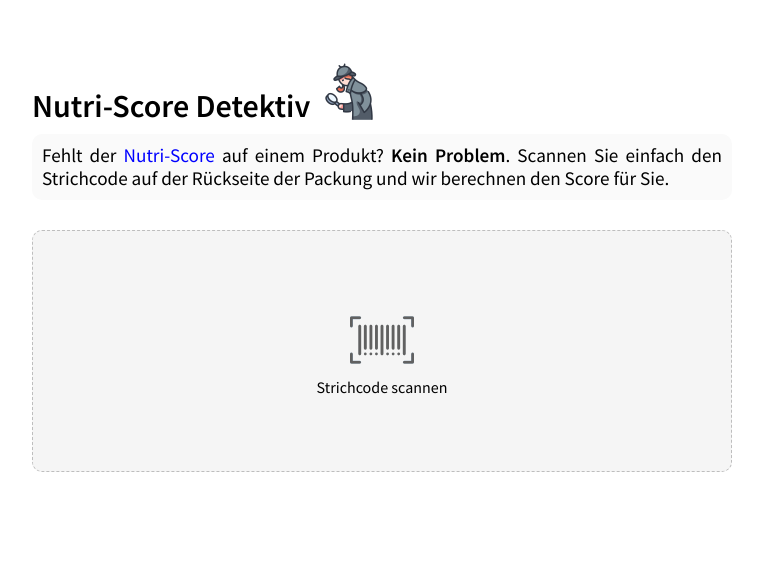
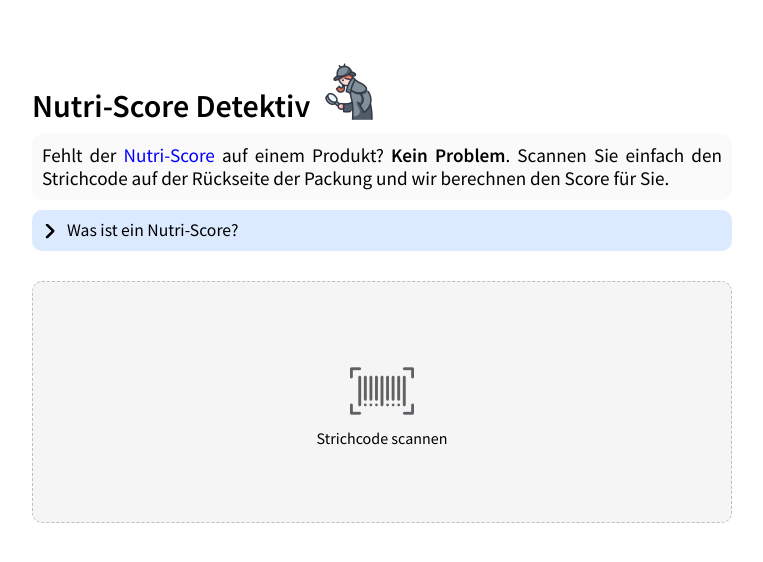
Before and after one commit to Kexplx/nutriscore-detective, an Angular app in the folder frontend/: page / in a window 1280 px wide. Shown: the top 562 px of the page, without its empty margins (258-1021 px from the left). Built offline with nearby package versions, Linux system fonts and the light colour scheme; what @ericblade/quagga2 would draw is missing.

Commit message:
add nutri score infor and improve barcode detection

```diff
--- a/frontend/src/app/app.component.html
+++ b/frontend/src/app/app.component.html
@@ -2,17 +2,19 @@
   <ng-container *ngIf="detectiveClickCount === 3">
     <p><strong>Commit Sha:</strong> {{ commitSha }}</p>
     <p><strong>Commit Date:</strong> {{ commitIsoDate | germanDate }}</p>
+    <p>Programming by Oscar, commas by J.DBS</p>
   </ng-container>
 
   <h1>
     Nutri-Score Detektiv
-
     <img (click)="onDetectiveClicked()" src="assets/img/detective.png" style="width: 64px; vertical-align: sub; cursor: pointer" alt="" />
   </h1>
   <h2 class="subheader mt-1">
     Fehlt der <a href="https://de.wikipedia.org/wiki/Nutri-Score" target="_blank">Nutri-Score</a> auf einem Produkt? <strong>Kein Problem</strong>. Scannen Sie einfach den Strichcode auf der Rückseite
     der Packung und wir berechnen den Score für Sie.
   </h2>
+
+  <app-nutriscore-info></app-nutriscore-info>
 
   <div *ngIf="step === 0" class="img-upload-container mt-3" (click)="onStartScanning()">
     <div>
@@ -22,7 +24,7 @@
   </div>
 
   <div *ngIf="step === 1" class="mt-3">
-    <app-barcode-scanner (detected)="onBarcodeDetect($event)"></app-barcode-scanner>
+    <app-barcode-scanner (detect)="onBarcodeDetect($event)"></app-barcode-scanner>
   </div>
 
   <div *ngIf="step === 2" class="mt-3">
--- a/frontend/src/app/app.module.ts
+++ b/frontend/src/app/app.module.ts
@@ -9,6 +9,7 @@
 import { Ean13Pipe } from './ean-13.pipe';
 import { BarcodeScannerComponent } from './barcode-scanner/barcode-scanner.component';
 import { GermanDatePipe } from './german-date.pipe';
+import { NutriscoreInfoComponent } from './nutriscore-info/nutriscore-info.component';
 
 @NgModule({
   declarations: [
@@ -20,6 +21,7 @@
     Ean13Pipe,
     BarcodeScannerComponent,
     GermanDatePipe,
+    NutriscoreInfoComponent,
   ],
   imports: [BrowserModule, HttpClientModule],
   providers: [],
--- a/frontend/src/app/barcode-scanner/barcode-scanner.component.ts
+++ b/frontend/src/app/barcode-scanner/barcode-scanner.component.ts
@@ -1,6 +1,5 @@
 import { Component, EventEmitter, OnDestroy, OnInit, Output } from '@angular/core';
 import Quagga from '@ericblade/quagga2';
-import { debounceTime, Subject, Subscription } from 'rxjs';
 
 @Component({
   selector: 'app-barcode-scanner',
@@ -8,16 +7,13 @@
   styleUrls: ['./barcode-scanner.component.css'],
 })
 export class BarcodeScannerComponent implements OnInit, OnDestroy {
-  @Output() detected = new EventEmitter<string>();
+  @Output() detect = new EventEmitter<string>();
 
-  barcodeCountMap: Map<number, number> = new Map();
-
-  barcodeSubject = new Subject<string>();
-  barcodeSubjectSub?: Subscription;
-
-  distinctBarcodes: string[] = [];
+  barcodeCountMap: Map<string, number> = new Map();
 
   isScanning = false;
+
+  emitTimeout?: ReturnType<typeof setTimeout>;
 
   ngOnInit(): void {
     Quagga.init(
@@ -32,46 +28,38 @@
         decoder: {
           readers: ['ean_reader'],
         },
+        numOfWorkers: navigator.hardwareConcurrency,
       },
       () => {
         this.isScanning = true;
         Quagga.start();
-
-        /**
-         * Quagga is often too quick when scanning a barcode which may result in an invalid code being emitted.
-         * The barcode detection normally looks like this (0 = an invalid barcode, 1 = a valid barcode):
-         *    Quagga.start() -> 00011111111111111111111111
-         * So the callback we pass to Quagga's `onDetected` method will be called with a
-         * few invalid codes at first, followed by a long stream of the same valid barcode.
-         * With this pipe we only emit if no new code was detected for 500 ms
-         * thus avoiding to send any invalid barcodes to our parent.
-         */
-        this.barcodeSubjectSub = this.barcodeSubject.pipe(debounceTime(500)).subscribe(barcode => {
-          this.detected.emit(barcode);
-          Quagga.stop();
-        });
       },
     );
 
     Quagga.onDetected(result => {
       const barcode = result.codeResult.code;
-
       if (!barcode) {
         return;
       }
 
-      const isOldBarcode = this.distinctBarcodes.includes(barcode);
-      if (isOldBarcode) {
-        return;
+      let barcodeCount = this.barcodeCountMap.get(barcode) || 0;
+      barcodeCount++;
+
+      this.barcodeCountMap.set(barcode, barcodeCount);
+
+      if (!this.emitTimeout) {
+        this.emitTimeout = setTimeout(() => {
+          const [barcodeWithHighestCount] = Array.from(this.barcodeCountMap.entries()).reduce(
+            (acc, curr) => (curr[1] > acc[1] ? curr : acc),
+          );
+
+          this.detect.emit(barcodeWithHighestCount);
+        }, 1000);
       }
-
-      this.distinctBarcodes.push(barcode);
-      this.barcodeSubject.next(barcode);
     });
   }
 
   ngOnDestroy(): void {
     Quagga.stop();
-    this.barcodeSubjectSub?.unsubscribe();
   }
 }
--- /dev/null
+++ b/frontend/src/app/nutriscore-info/nutriscore-info.component.css
@@ -0,0 +1,28 @@
+div {
+  background-color: rgba(79, 149, 255, 0.2);
+  padding: 10px;
+  border-radius: 10px;
+}
+
+h2 {
+  line-height: 1.2;
+  font-size: 1.1rem;
+  display: flex;
+  cursor: pointer;
+  align-items: center;
+}
+
+img {
+  width: 15px;
+  transform: rotate(90deg);
+}
+
+img.rotated {
+  transform: rotate(180deg);
+}
+
+p {
+  padding-left: 24px;
+  line-height: 1.2;
+  text-align: justify;
+}
--- /dev/null
+++ b/frontend/src/app/nutriscore-info/nutriscore-info.component.html
@@ -0,0 +1,23 @@
+<div class="mt-1">
+  <h2 (click)="isOpen = !isOpen" class="title">
+    <img [class.rotated]="isOpen" src="assets/img/angle-up-solid.svg" alt="Caret Right" />
+    <span class="ml-1">Was ist ein Nutri-Score?</span>
+  </h2>
+
+  <p *ngIf="isOpen" class="mt-2">
+    Der <strong>Nutri-Score</strong> ist ein Wert auf einer Skala von A - E mit dem der Nährwert von Lebensmitteln bewertet wird (A = gesund, E = ungesund).
+    <br />
+    <br />
+    <app-nutriscore></app-nutriscore>
+    <span class="mt-1"> </span>
+
+    <br />
+    Enthält ein Produkt also viel Zucker, gesättigte Fettsäuren oder Salz, verschlechtert sich die Bewertung. Enthält das Produkt hingegen genügend Proteine, Ballaststoffe oder einen hohen Anteil an
+    Obst, Gemüse und Nüssen, verbessert sich die Bewertung.
+
+    <br /><br />
+
+    In Deutschland sind die Hersteller von Lebensmitteln nicht dazu verpflichtet, ihre Produkte mit dem Nutri-Score zu kennzeichnen, weshalb dieser gerade bei ungesunden Lebensmitteln mit einer
+    schlechten Bewertung von D oder E oftmals fehlt.
+  </p>
+</div>
--- /dev/null
+++ b/frontend/src/app/nutriscore-info/nutriscore-info.component.ts
@@ -0,0 +1,10 @@
+import { Component, OnInit } from '@angular/core';
+
+@Component({
+  selector: 'app-nutriscore-info',
+  templateUrl: './nutriscore-info.component.html',
+  styleUrls: ['./nutriscore-info.component.css'],
+})
+export class NutriscoreInfoComponent {
+  isOpen = false;
+}
--- a/frontend/src/app/nutriscore/nutriscore.component.css
+++ b/frontend/src/app/nutriscore/nutriscore.component.css
@@ -10,6 +10,10 @@
   color: white;
   opacity: 0.5;
   margin: 0;
+}
+
+.grade.fullopacity {
+  opacity: 1;
 }
 
 .grade:first-child {
--- a/frontend/src/app/nutriscore/nutriscore.component.html
+++ b/frontend/src/app/nutriscore/nutriscore.component.html
@@ -1,9 +1,9 @@
 <div class="nutriscore">
   <div class="nutriscore__grades">
-    <p [class.highlighted]="grade === 'a'" class="grade grade-a">A</p>
-    <p [class.highlighted]="grade === 'b'" class="grade grade-b">B</p>
-    <p [class.highlighted]="grade === 'c'" class="grade grade-c">C</p>
-    <p [class.highlighted]="grade === 'd'" class="grade grade-d">D</p>
-    <p [class.highlighted]="grade === 'e'" class="grade grade-e">E</p>
+    <p [class.fullopacity]="grade === 'all'" [class.highlighted]="grade === 'a'" class="grade grade-a">A</p>
+    <p [class.fullopacity]="grade === 'all'" [class.highlighted]="grade === 'b'" class="grade grade-b">B</p>
+    <p [class.fullopacity]="grade === 'all'" [class.highlighted]="grade === 'c'" class="grade grade-c">C</p>
+    <p [class.fullopacity]="grade === 'all'" [class.highlighted]="grade === 'd'" class="grade grade-d">D</p>
+    <p [class.fullopacity]="grade === 'all'" [class.highlighted]="grade === 'e'" class="grade grade-e">E</p>
   </div>
 </div>
--- a/frontend/src/app/nutriscore/nutriscore.component.ts
+++ b/frontend/src/app/nutriscore/nutriscore.component.ts
@@ -6,5 +6,5 @@
   styleUrls: ['./nutriscore.component.css'],
 })
 export class NutriscoreComponent {
-  @Input() grade = 'a';
+  @Input() grade = 'all';
 }
```
Also changed, not shown: frontend/src/assets/img/angle-up-solid.svg (added).
